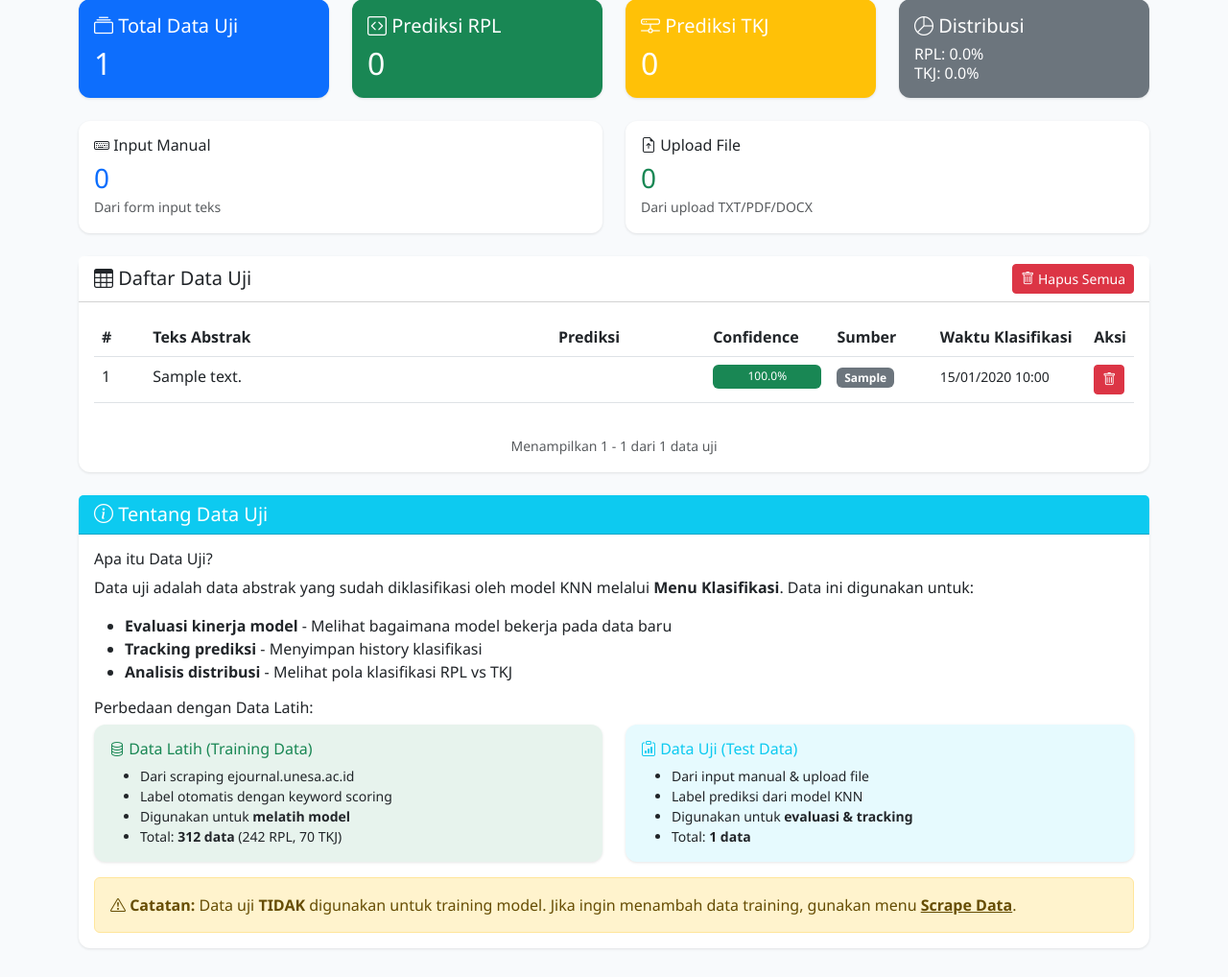
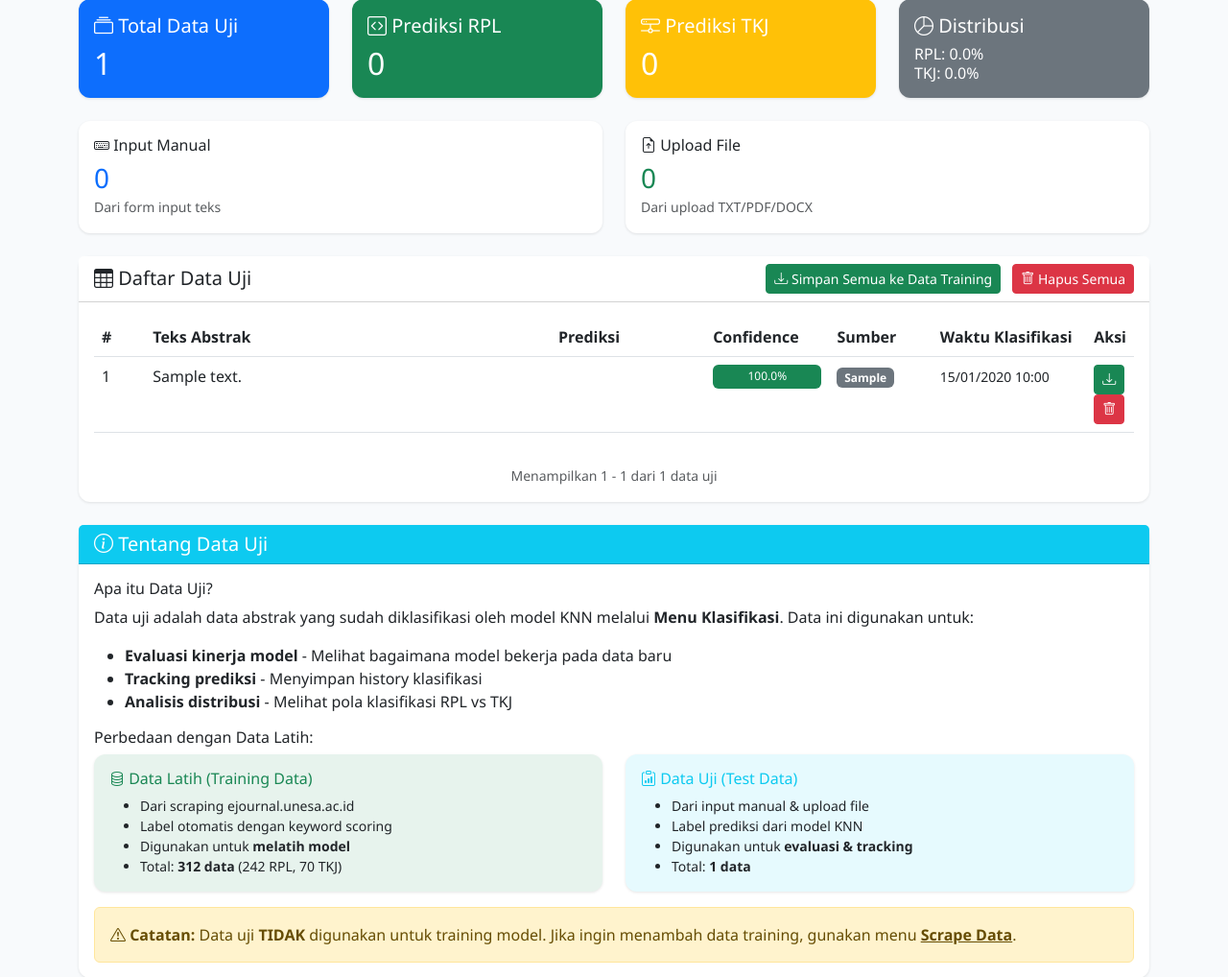
Before and after one commit to anang2804/Klasifikasi-Abstrak-Tugas-Akhir-Mahasiswa-PTI, a Flask app: page /data-test in a window 1280 px wide. Shown: the part 207-1225 px from the top of the page at 96% size. Run offline with Flask 3, Linux system fonts and the light colour scheme; tables that the repository leaves empty hold one stand-in row (values such as "Sample post"); some libraries are stand-ins or nearby versions.

Commit message:
feat: Add feature to save test data (user input) to training dataset
- Add save_test_to_training route for individual save
- Add save_all_test_to_training route for bulk save
- Add Save buttons in test_data.html UI
- Add modal confirmation for save all action
- Saved data will be labeled with prediction result and can be used for future training

```diff
--- a/app.py
+++ b/app.py
@@ -221,6 +221,85 @@ def data_test():
                          test_data=test_data,
                          pagination=pagination,
                          stats=stats)
+
+
+@app.route('/data-test/save/<int:id>', methods=['POST'])
+def save_test_to_training(id):
+    """Simpan data uji ke Abstract sebagai data training"""
+    try:
+        test_data = ClassificationHistory.query.get_or_404(id)
+
+        # Cek apakah text sudah ada di Abstract
+        existing = Abstract.query.filter_by(abstract_text=test_data.abstract_text).first()
+        if existing:
+            flash('Data ini sudah ada di database Abstract!', 'warning')
+            return redirect(url_for('data_test'))
+
+        # Buat entry baru di Abstract dengan label dari prediksi
+        new_abstract = Abstract(
+            title=f'Input User - {test_data.classified_at.strftime("%d/%m/%Y %H:%M")}',
+            author='User Input',
+            year=test_data.classified_at.year,
+            abstract_text=test_data.abstract_text,
+            url='manual_input',
+            label=test_data.predicted_label,  # Gunakan prediksi sebagai label
+            source='user_classification'
+        )
+        db.session.add(new_abstract)
+        db.session.commit()
+
+        flash(f'✅ Data berhasil disimpan ke Abstract dengan label {test_data.predicted_label}!', 'success')
+    except Exception as e:
+        flash(f'Error menyimpan data: {str(e)}', 'error')
+
+    return redirect(url_for('data_test'))
+
+
+@app.route('/data-test/save-all', methods=['POST'])
+def save_all_test_to_training():
+    """Simpan semua data uji ke Abstract sebagai data training"""
+    try:
+        all_test_data = ClassificationHistory.query.all()
+
+        if not all_test_data:
+            flash('Tidak ada data uji untuk disimpan!', 'warning')
+            return redirect(url_for('data_test'))
+
+        saved_count = 0
+        skipped_count = 0
+
+        for test_data in all_test_data:
+            # Cek apakah text sudah ada di Abstract
+            existing = Abstract.query.filter_by(abstract_text=test_data.abstract_text).first()
+            if existing:
+                skipped_count += 1
+                continue
+
+            # Buat entry baru di Abstract dengan label dari prediksi
+            new_abstract = Abstract(
+                title=f'Input User - {test_data.classified_at.strftime("%d/%m/%Y %H:%M")}',
+                author='User Input',
+                year=test_data.classified_at.year,
+                abstract_text=test_data.abstract_text,
+                url='manual_input',
+                label=test_data.predicted_label,
+                source='user_classification'
+            )
+            db.session.add(new_abstract)
+            saved_count += 1
+
+        db.session.commit()
+
+        message = f'✅ Berhasil menyimpan {saved_count} data ke Abstract!'
+        if skipped_count > 0:
+            message += f' ({skipped_count} data dilewati karena sudah ada)'
+
+        flash(message, 'success')
+    except Exception as e:
+        db.session.rollback()
+        flash(f'Error menyimpan data: {str(e)}', 'error')
+
+    return redirect(url_for('data_test'))
 
 
 @app.route('/data-test/delete/<int:id>', methods=['POST'])
--- a/templates/test_data.html
+++ b/templates/test_data.html
@@ -105,6 +105,15 @@ endblock %} {% block content %}
   >
     <h5 class="mb-0"><i class="bi bi-table"></i> Daftar Data Uji</h5>
     {% if stats.total > 0 %}
+    <div>
+      <button
+        type="button"
+        class="btn btn-success btn-sm me-2"
+        data-bs-toggle="modal"
+        data-bs-target="#saveAllModal"
+      >
+        <i class="bi bi-download"></i> Simpan Semua ke Data Training
+      </button>
       <button
         type="button"
         class="btn btn-danger btn-sm"
@@ -113,6 +122,7 @@ endblock %} {% block content %}
       >
         <i class="bi bi-trash"></i> Hapus Semua
       </button>
+    </div>
     {% endif %}
   </div>
   <div class="card-body">
@@ -126,7 +136,7 @@ endblock %} {% block content %}
             <th width="12%">Confidence</th>
             <th width="10%">Sumber</th>
             <th width="15%">Waktu Klasifikasi</th>
-            <th width="8%">Aksi</th>
+            <th width="10%">Aksi</th>
           </tr>
         </thead>
         <tbody>
@@ -186,11 +196,21 @@ endblock %} {% block content %}
             <td>
               <form
                 method="POST"
+                action="{{ url_for('save_test_to_training', id=item.id) }}"
+                style="display: inline"
+                onsubmit="return confirm('Simpan data ini ke Data Training?');"
+              >
+                <button type="submit" class="btn btn-success btn-sm" title="Simpan ke Data Training">
+                  <i class="bi bi-download"></i>
+                </button>
+              </form>
+              <form
+                method="POST"
                 action="{{ url_for('delete_test_data', id=item.id) }}"
                 style="display: inline"
                 onsubmit="return confirm('Yakin ingin menghapus data ini?');"
               >
-                <button type="submit" class="btn btn-danger btn-sm">
+                <button type="submit" class="btn btn-danger btn-sm" title="Hapus">
                   <i class="bi bi-trash"></i>
                 </button>
               </form>
@@ -330,6 +350,65 @@ endblock %} {% block content %}
   </div>
 </div>
 
+<!-- Modal Konfirmasi Save All -->
+<div
+  class="modal fade"
+  id="saveAllModal"
+  tabindex="-1"
+  aria-labelledby="saveAllModalLabel"
+  aria-hidden="true"
+>
+  <div class="modal-dialog">
+    <div class="modal-content">
+      <div class="modal-header bg-success text-white">
+        <h5 class="modal-title" id="saveAllModalLabel">
+          <i class="bi bi-download"></i> Konfirmasi Simpan Semua
+        </h5>
+        <button
+          type="button"
+          class="btn-close btn-close-white"
+          data-bs-dismiss="modal"
+          aria-label="Close"
+        ></button>
+      </div>
+      <div class="modal-body">
+        <p>
+          Anda yakin ingin menyimpan
+          <strong>SEMUA {{ stats.total }} data uji</strong> ke Data Training?
+        </p>
+        <div class="alert alert-info">
+          <i class="bi bi-info-circle"></i>
+          Data akan disimpan ke tabel Abstract dengan:
+          <ul class="mb-0 mt-2">
+            <li>Title: "Input User - [Tanggal]"
+            <li>Author: "User Input"</li>
+            <li>Label: Sesuai prediksi model (RPL/TKJ)</li>
+            <li>Source: "user_classification"</li>
+          </ul>
+        </div>
+        <p class="text-success mb-0">
+          <i class="bi bi-check-circle"></i>
+          <strong>Manfaat:</strong> Data ini akan bisa digunakan untuk melatih model di training berikutnya!
+        </p>
+      </div>
+      <div class="modal-footer">
+        <button type="button" class="btn btn-secondary" data-bs-dismiss="modal">
+          <i class="bi bi-x"></i> Batal
+        </button>
+        <form
+          method="POST"
+          action="{{ url_for('save_all_test_to_training') }}"
+          style="display: inline"
+        >
+          <button type="submit" class="btn btn-success">
+            <i class="bi bi-download"></i> Ya, Simpan Semua
+          </button>
+        </form>
+      </div>
+    </div>
+  </div>
+</div>
+
 <!-- Modal Konfirmasi Hapus Semua -->
 <div
   class="modal fade"
```
Lines whose indentation alone changed are shown as unchanged.
